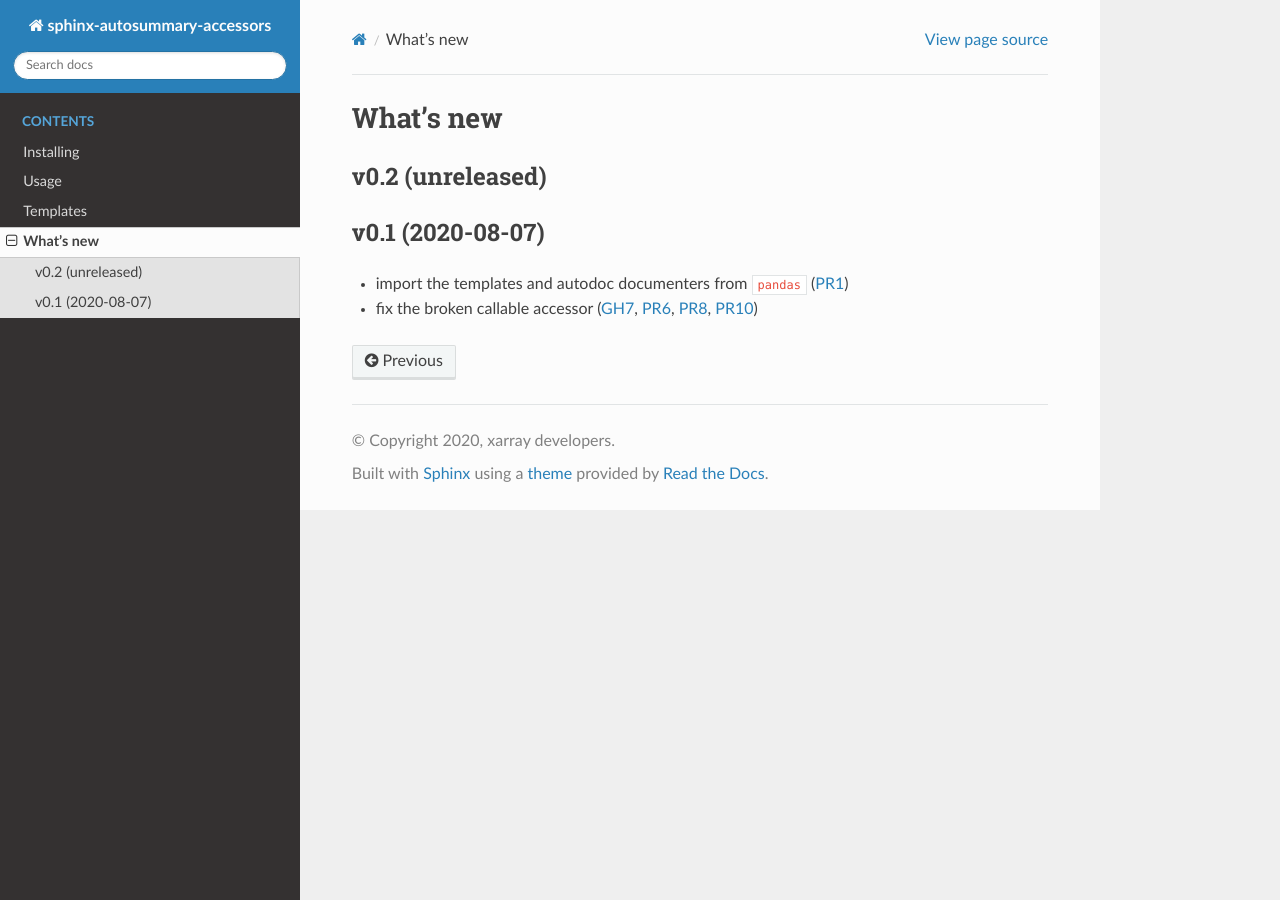
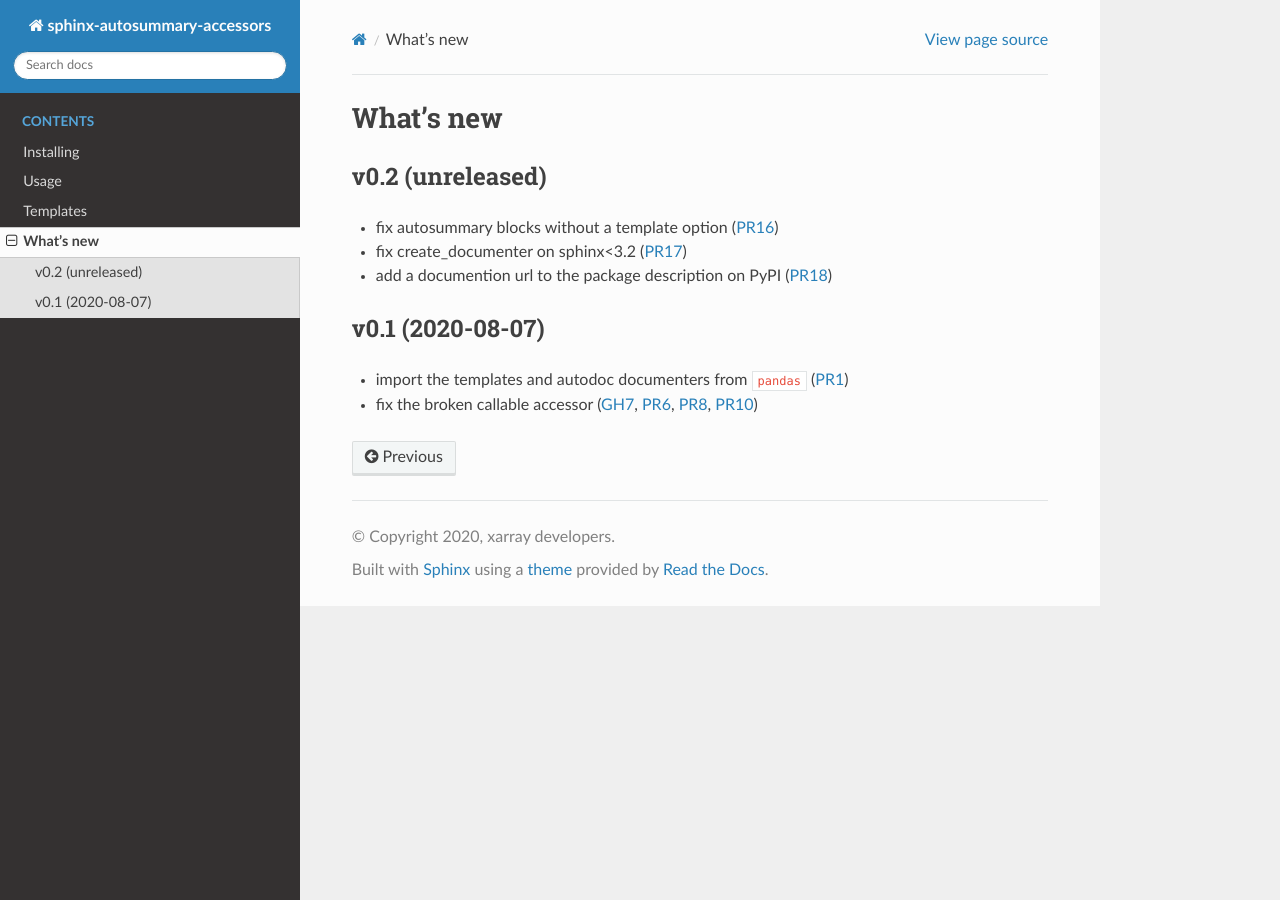
Before and after one commit to xarray-contrib/sphinx-autosummary-accessors, a Sphinx documentation site: the page built from docs/whats-new.rst, in a window 1280 px wide. Built offline with Sphinx 7.4.7 and the Read the Docs theme 2.0.0, drawn with Linux system fonts in a browser that asks for light colours; pages that are not in the unit, such as notebooks, are missing from menus.

Commit message:
fix autosummary blocks without a template (#16)
* add a docstring to the example class

* document the class the accessor is attached to

* provide defaults for dict.pop

* update whats-new.rst

* add the forgotten whats-new.rst entries

```diff
--- a/docs/example.py
+++ b/docs/example.py
@@ -14,6 +14,8 @@ class CachedAccessor:
 
 
 class Example:
+    """ test class """
+
     def __init__(self, data):
         self._data = data
 
--- a/docs/whats-new.rst
+++ b/docs/whats-new.rst
@@ -3,6 +3,9 @@ What's new
 
 v0.2 (unreleased)
 -----------------
+- fix autosummary blocks without a template option (:pull:`16`)
+- fix create_documenter on sphinx<3.2 (:pull:`17`)
+- add a documention url to the package description on PyPI (:pull:`18`)
 
 
 v0.1 (2020-08-07)
```
Also changed, not shown: docs/examples.rst (+9 -2 lines), 1 other file.
